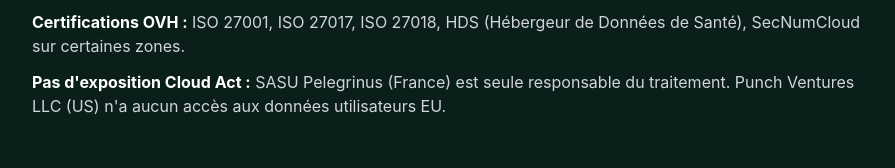
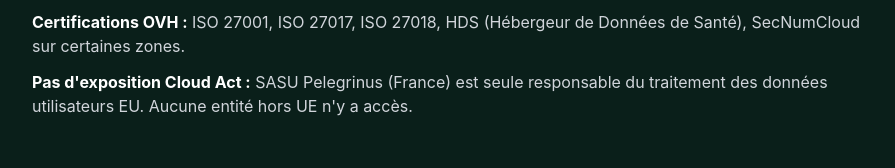
Before and after one commit to punchthewolf-art/kogrix-site, a Next.js app: page /securite in a window 1280 px wide. Shown: the part 406-574 px from the top of the page, without its empty margins (192-1087 px from the left). Built offline with nearby package versions, Linux system fonts and the light colour scheme.

Commit message:
Retrait derniere mention LLC dans page securite

```diff
--- a/src/app/securite/page.tsx
+++ b/src/app/securite/page.tsx
@@ -45,8 +45,7 @@
             </li>
             <li>
               <strong className="text-white">Pas d&apos;exposition Cloud Act :</strong>{" "}
-              SASU Pelegrinus (France) est seule responsable du traitement. Punch
-              Ventures LLC (US) n&apos;a aucun accès aux données utilisateurs EU.
+              SASU Pelegrinus (France) est seule responsable du traitement des données utilisateurs EU. Aucune entité hors UE n&apos;y a accès.
             </li>
           </ul>
         </section>
```
